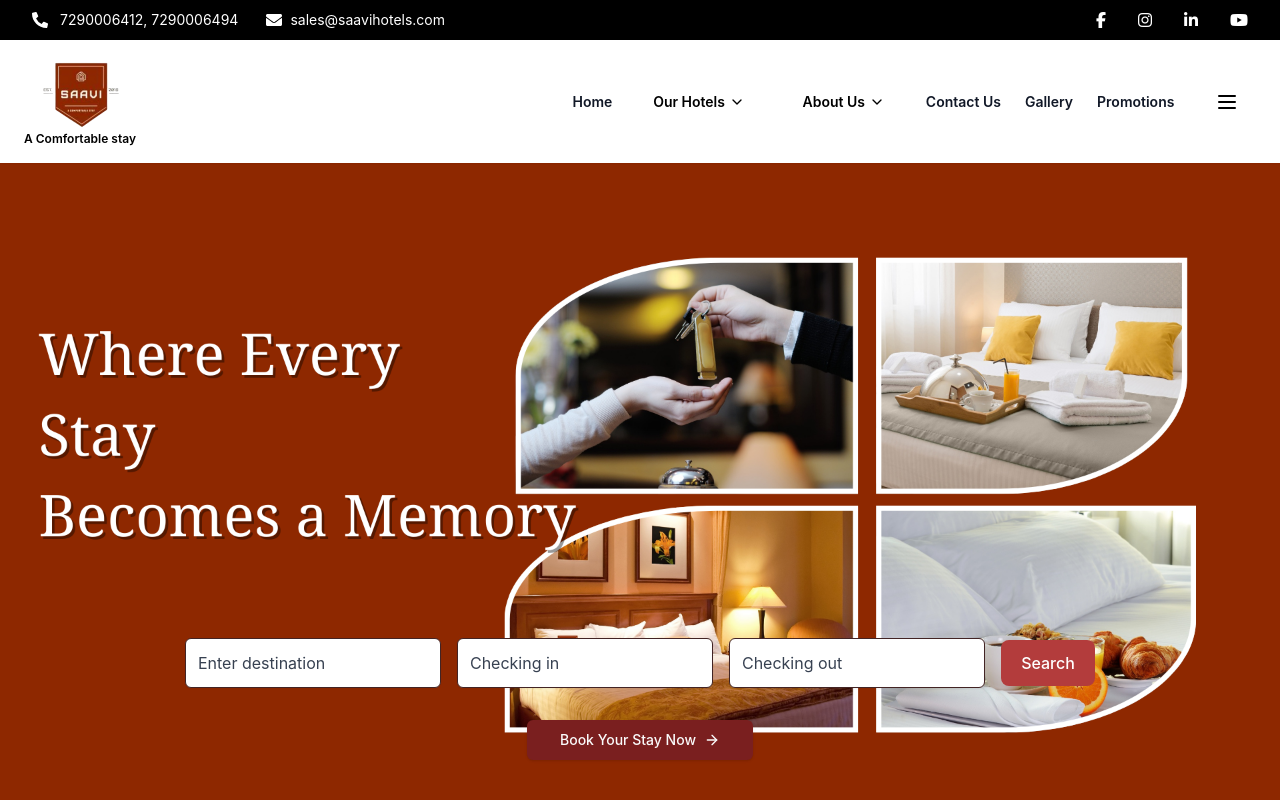
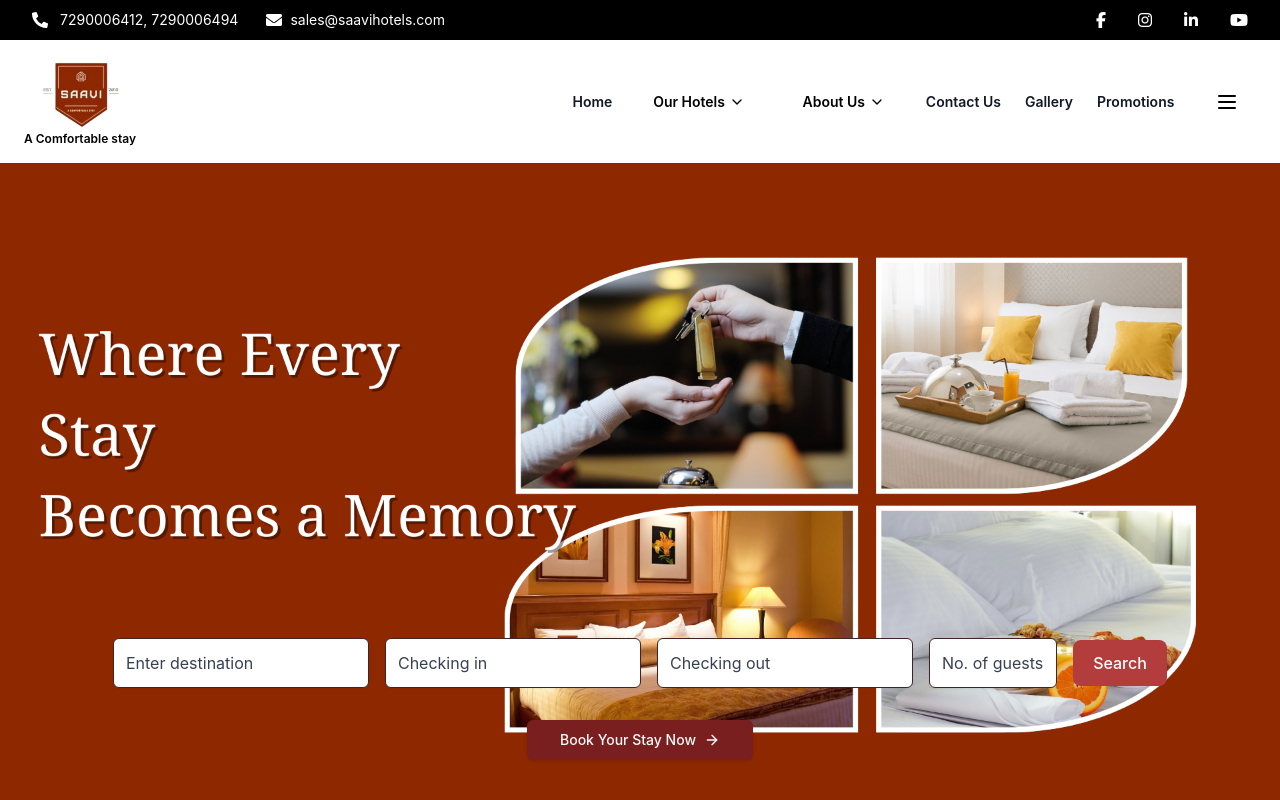
Before and after one commit to Garry028/Saavi_project, a React (Vite) app: page / in a window 1280 px wide. Shown: the top 800 px of the page. Built offline with nearby package versions, Linux system fonts and the light colour scheme.

Commit message:
add guests input box

```diff
--- a/src/pages/Home.tsx
+++ b/src/pages/Home.tsx
@@ -135,6 +135,16 @@ export default function Home() {
                 type="text"
                 id="departure-date"
                 placeholder="Checking out"
+                className="p-3 border rounded-md text-gray-700 shadow-sm focus:ring-2 focus:ring-primary focus:outline-none bg-white placeholder-gray-700"
+              />
+            </div>
+
+            <div className="flex flex-col w-full sm:w-64 lg:w-32">
+
+              <input
+                type="text"
+                id="guest"
+                placeholder="No. of guests"
                 className="p-3 border rounded-md text-gray-700 shadow-sm focus:ring-2 focus:ring-primary focus:outline-none bg-white placeholder-gray-700"
               />
             </div>
```
